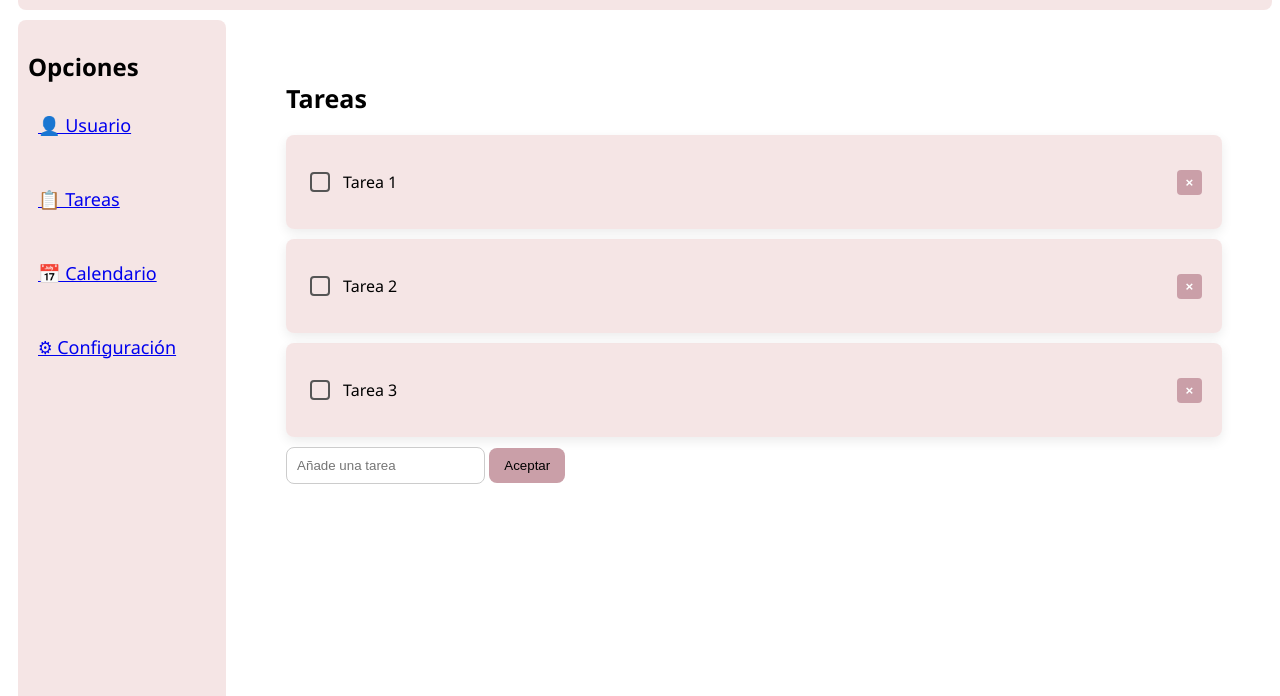
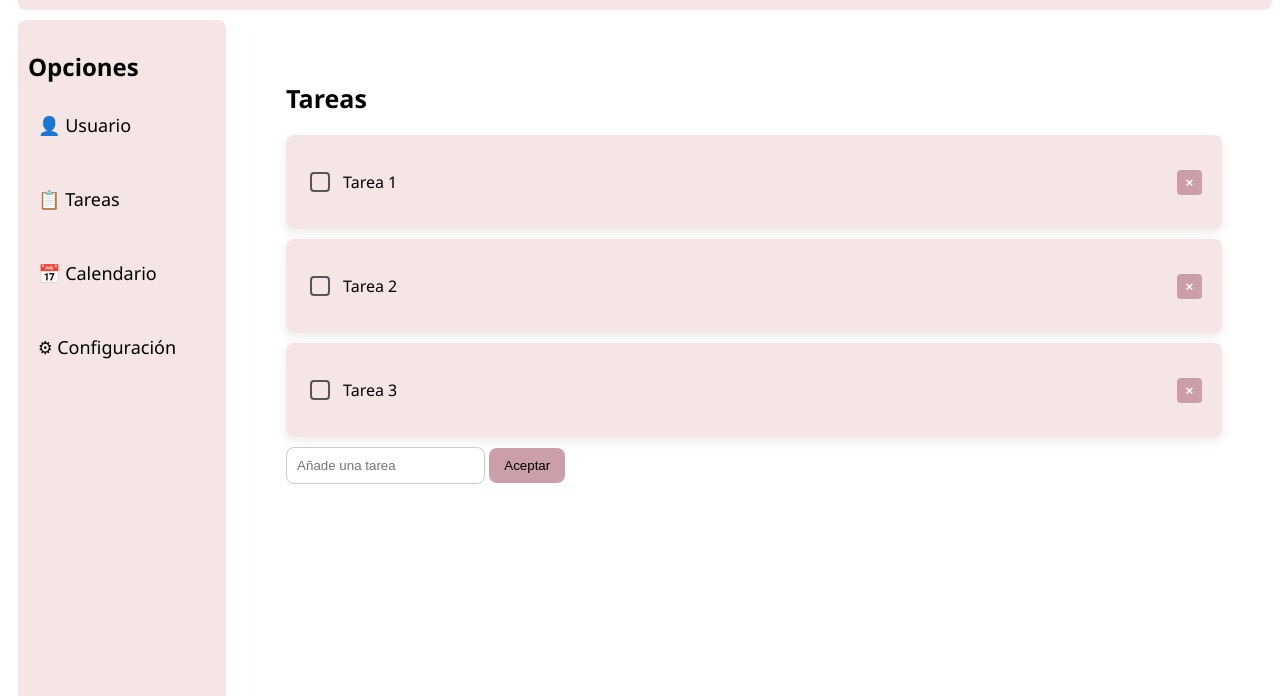
Before and after one commit to Nereag443/taskflow-project, a plain HTML site: page index.html in a window 1280 px wide. Shown: the part 104-800 px from the top of the page. Drawn offline with Linux system fonts and the light colour scheme.

Commit message:
Cambio en el texto

```diff
--- a/style.css
+++ b/style.css
@@ -55,6 +55,13 @@ aside li {
   font-size: 18px;
   cursor: pointer;
 }
+
+aside li a{
+  text-decoration: none;
+  color: black;
+  display: block;
+}
+
 main {
   display: flex;
   gap: var(--spacing-medium);
```
